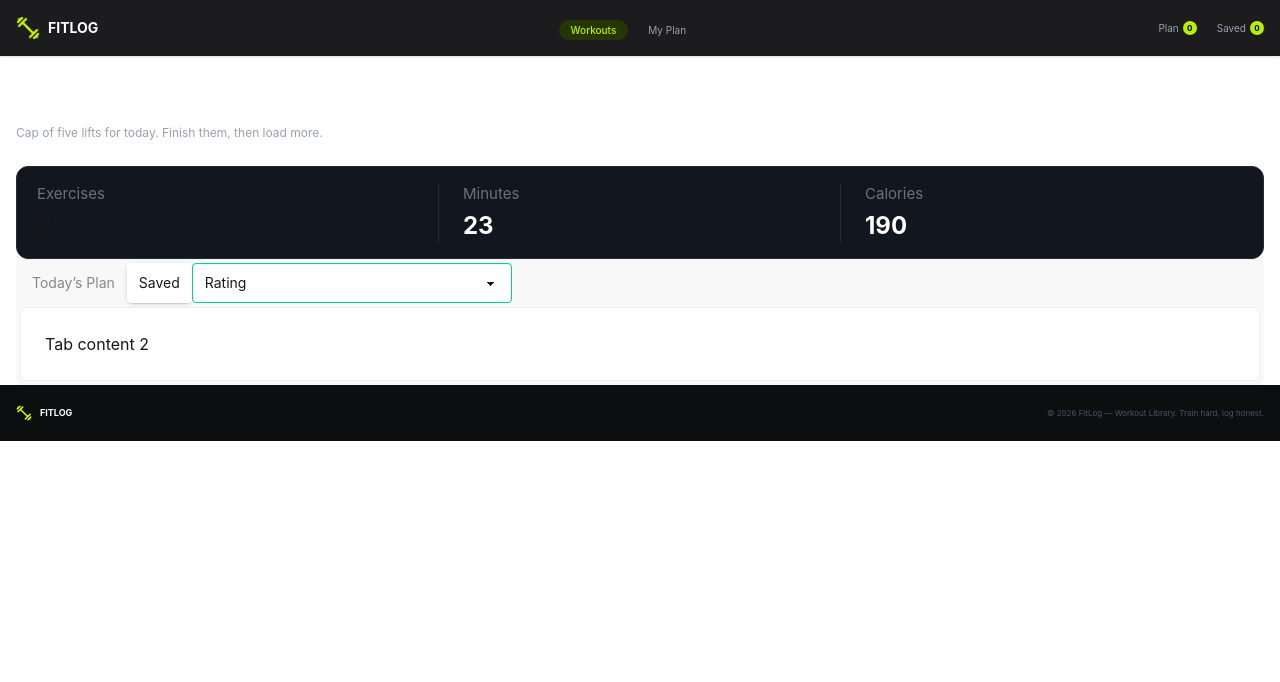
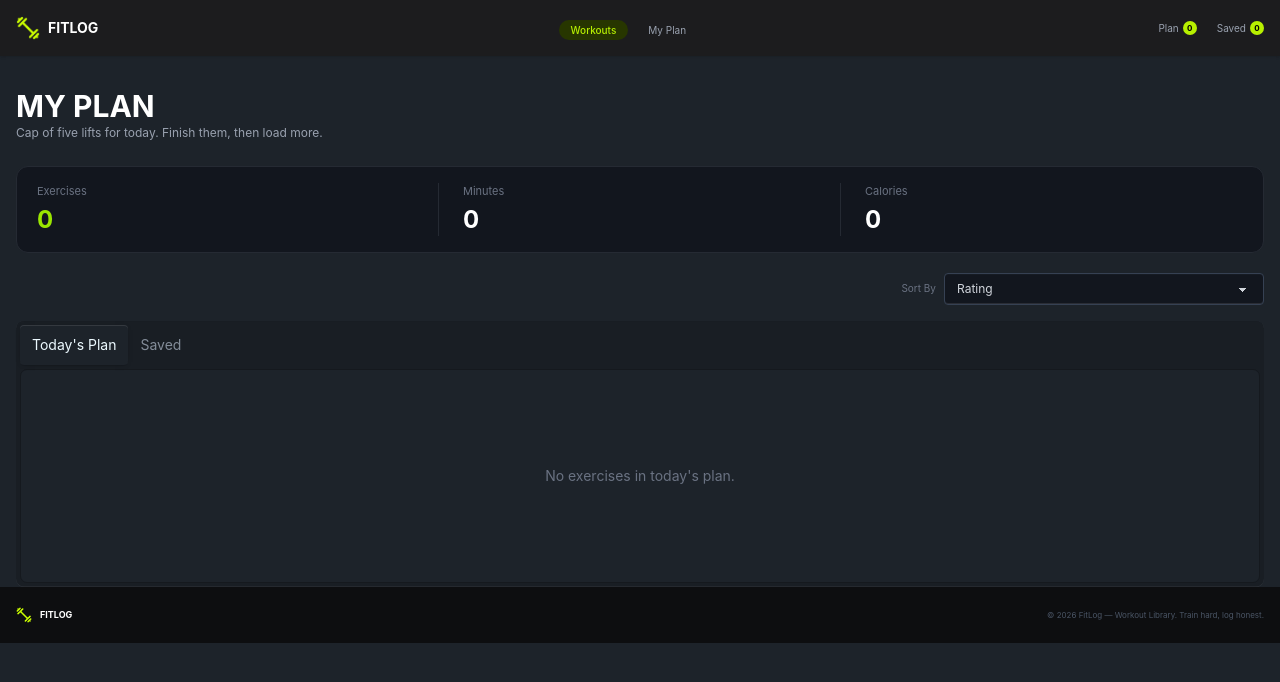
Before and after one commit to abirhosen30/Dev-fit-node-js-assignment, a Next.js app: page /my-page in a window 1280 px wide. Shown: the top 682 px of the page. Built offline with nearby package versions, Linux system fonts and the light colour scheme.

Commit message:
added remove feature

```diff
--- a/src/app/layout.tsx
+++ b/src/app/layout.tsx
@@ -25,6 +25,7 @@ export default function RootLayout({ children }: LayoutProps<"/">) {
   return (
     <html
       lang="en"
+      data-theme="dark"
       className={`${geistSans.variable} ${geistMono.variable} h-full antialiased`}
     >
       <body className="min-h-full flex flex-col">
--- a/src/app/my-page/page.tsx
+++ b/src/app/my-page/page.tsx
@@ -1,130 +1,200 @@
 "use client";
 
 import React, { useContext, useState } from "react";
-import ExercisePlanCard from "@/components/shared/SelectedExercisesCard";
+import ExercisePlanCard from "@/components/shared/SelectedExercisesPlanCard";
 import { ExercisesContext } from "@/context/ExercisesContext";
 import { IExercise } from "@/types/exercieses.type";
+import ExerciseSaveCard from "@/components/shared/SelectedExercisesSaveCard";
 
-const page = () => {
+const Page = () => {
   const context = useContext(ExercisesContext);
+
   if (!context) {
-    throw new Error("page must be used inside ExercisesProvider");
+    throw new Error("Page must be used inside ExercisesProvider");
   }
-  const { todayPlan, savePlan } = context;
 
-  const [sortBy, setSortBy] = useState<"rating" | "duration" | "calories">(
-    "rating",
-  );
+  const { todayPlan, savePlan, removeFromTodayPlan, removeFromSavePlan } = context;
 
+  // ১. একটি state রাখুন কোন ট্যাব সিলেক্টেড আছে ট্র্যাক করার জন্য
+  const [activeTab, setActiveTab] = useState<"today" | "saved">("today");
+
+  const [sortBy, setSortBy] = useState<
+    "rating" | "duration" | "calories"
+  >("rating");
+
+  // Sort exercises
   const sortExercises = (exercises: IExercise[]) => {
     const sortedExercises = [...exercises];
+
     if (sortBy === "rating") {
-      return sortedExercises.sort((a, b) => b.rating - a.rating);
+      sortedExercises.sort((a, b) => b.rating - a.rating);
     } else if (sortBy === "duration") {
-      return sortedExercises.sort((a, b) => b.duration - a.duration);
+      sortedExercises.sort((a, b) => b.duration - a.duration);
     } else {
-      return sortedExercises.sort((a, b) => b.caloriesBurned - a.caloriesBurned);
+      sortedExercises.sort(
+        (a, b) => b.caloriesBurned - a.caloriesBurned
+      );
     }
 
     return sortedExercises;
   };
 
-  const sortedTodayPlan = sortExercises(todayPlan);
-  const sortedSavePlan = sortExercises(savePlan);
+  const sortedTodayPlan = sortExercises(todayPlan || []);
+  const sortedSavePlan = sortExercises(savePlan || []);
+
+  // ২. সিলেক্টেড ট্যাবের ওপর ভিত্তি করে প্ল্যান নির্ধারণ করুন
+  const currentPlan = activeTab === "today" ? todayPlan || [] : savePlan || [];
+
+  // ৩. সিলেক্টেড প্ল্যানের জন্য স্ট্যাটিসটিক্স হিসেব করুন
+  const totalMinutes = currentPlan.reduce(
+    (total, exercise) => total + Number(exercise.duration || 0),
+    0
+  );
+
+  const totalCalories = currentPlan.reduce(
+    (total, exercise) => total + Number(exercise.caloriesBurned || 0),
+    0
+  );
 
   return (
     <div className="container mx-auto mt-8 px-4">
-      <h2 className="text-3xl font-bold text-white">MY PLAN</h2>
-      <p className="text-gray-400 text-[12px]">
+      {/* HEADER */}
+      <h2 className="text-3xl font-bold text-white">
+        MY PLAN
+      </h2>
+
+      <p className="text-[12px] text-gray-400">
         Cap of five lifts for today. Finish them, then load more.
       </p>
-      <div className="rounded-xl border border-[#252a33] bg-[#12161e] px-5 py-4 mt-6">
+
+      {/* STATS (এখন স্বয়ংক্রিয়ভাবে একটিভ ট্যাবের ডাটা দেখাবে) */}
+      <div className="mt-6 rounded-xl border border-[#252a33] bg-[#12161e] px-5 py-4">
         <div className="grid grid-cols-3 divide-x divide-[#252a33]">
+
           {/* Exercises */}
           <div className="px-4 first:pl-0">
-            <p className="text-[15px] text-gray-500">Exercises</p>
-
-            <p className="mt-1 text-2xl font-bold">2</p>
+            <p className="text-[11px] text-gray-500">
+              Exercises
+            </p>
+            <p className="mt-1 text-2xl font-bold text-lime-400">
+              {currentPlan.length}
+            </p>
           </div>
 
           {/* Minutes */}
           <div className="px-6">
-            <p className="text-[15px] text-gray-500">Minutes</p>
-
-            <p className="mt-1 text-2xl font-bold text-white">23</p>
+            <p className="text-[11px] text-gray-500">
+              Minutes
+            </p>
+            <p className="mt-1 text-2xl font-bold text-white">
+              {totalMinutes}
+            </p>
           </div>
 
           {/* Calories */}
           <div className="px-6 last:pr-0">
-            <p className="text-[15px] text-gray-500">Calories</p>
-
-            <p className="mt-1 text-2xl font-bold text-white">190</p>
+            <p className="text-[11px] text-gray-500">
+              Calories
+            </p>
+            <p className="mt-1 text-2xl font-bold text-white">
+              {totalCalories}
+            </p>
           </div>
         </div>
       </div>
-      {/* name of each tab group should be unique */}
-      <div className="tabs tabs-box">
-        <input
-          type="radio"
-          name="my_tabs_6"
-          className="tab"
-          aria-label="Today’s Plan"
-        />
-        <div className="tab-content bg-base-100 border-base-300 p-6">
-          Today’s Plan
-        </div>
 
-        <input
-          type="radio"
-          name="my_tabs_6"
-          className="tab"
-          aria-label="Saved"
-          defaultChecked
-        />
-        <div className="tab-content bg-base-100 border-base-300 p-6">
-          Tab content 2
-        </div>
+      {/* SORT */}
+      <div className="mt-5 flex items-center justify-end gap-2">
+        <span className="text-[10px] text-gray-500">
+          Sort By
+        </span>
+
         <select
           value={sortBy}
           onChange={(e) =>
-            setSortBy(e.target.value as "rating" | "duration" | "calories")
+            setSortBy(
+              e.target.value as
+                | "rating"
+                | "duration"
+                | "calories"
+            )
           }
-          className="select select-success"
+          className="select select-sm border-gray-700 bg-[#12161e] text-xs text-gray-300"
         >
           <option value="rating">Rating</option>
           <option value="duration">Duration</option>
           <option value="calories">Calories</option>
         </select>
+      </div>
 
-         <div className="tab-content border-base-300 bg-base-100 p-10">
+      {/* TABS */}
+      <div className="tabs tabs-box mt-4">
+
+        {/* TODAY'S PLAN TAB */}
+        <input
+          type="radio"
+          name="my_plan_tabs"
+          className="tab"
+          aria-label="Today's Plan"
+          checked={activeTab === "today"}
+          onChange={() => setActiveTab("today")}
+        />
+
+        <div className="tab-content border-base-300 bg-base-100 p-4">
           {sortedTodayPlan.length > 0 ? (
-            sortedTodayPlan.map((exercise) => (
-              <ExercisePlanCard key={exercise.id} exercise={exercise} />
-            ))
+            <div className="overflow-hidden rounded-lg border border-[#252a33]">
+              {sortedTodayPlan.map((exercise) => (
+                <ExercisePlanCard
+                  key={exercise.id}
+                  exercise={exercise}
+                  removeFromTodayPlan={removeFromTodayPlan}
+                />
+              ))}
+            </div>
           ) : (
-            <p className="flex items-center justify-center text-gray-500">
-              No exercises in today's plan.
-            </p>
+            <EmptyState message="No exercises in today's plan." />
           )}
         </div>
 
-        <div className="tab-content border-base-300 bg-base-100 p-10">
+        {/* SAVED TAB */}
+        <input
+          type="radio"
+          name="my_plan_tabs"
+          className="tab"
+          aria-label="Saved"
+          checked={activeTab === "saved"}
+          onChange={() => setActiveTab("saved")}
+        />
+
+        <div className="tab-content my-4 border-base-300 bg-base-100 p-4">
           {sortedSavePlan.length > 0 ? (
-            sortedSavePlan.map((exercise) => (
-              <ExercisePlanCard key={exercise.id} exercise={exercise} />
-            ))
+            <div className="overflow-hidden my-4 rounded-lg border border-[#252a33]">
+              {sortedSavePlan.map((exercise) => (
+                <ExerciseSaveCard
+                  key={exercise.id}
+                  exercise={exercise}
+                  removeFromSavePlan={removeFromSavePlan}
+                />
+              ))}
+            </div>
           ) : (
-            <p className="flex items-center justify-center text-gray-500">
-              No exercises in saved plan.
-            </p>
+            <EmptyState message="No exercises in saved plan." />
           )}
         </div>
-
       </div>
-
-
     </div>
   );
 };
 
-export default page;
+/* EMPTY STATE */
+const EmptyState = ({ message }: { message: string }) => {
+  return (
+    <div className="flex min-h-[180px] items-center justify-center">
+      <p className="text-sm text-gray-500">
+        {message}
+      </p>
+    </div>
+  );
+};
+
+export default Page;
--- a/src/app/page.tsx
+++ b/src/app/page.tsx
@@ -1,6 +1,5 @@
 import Banner from '@/components/homepage/Banner';
 import Exercises from '@/components/homepage/Exercieses';
-import Exercieses from '@/components/homepage/Exercieses';
 import React from 'react';
 
 const page = () => {
--- a/src/components/exercisesDetails/TodayPlanButton.tsx
+++ b/src/components/exercisesDetails/TodayPlanButton.tsx
@@ -50,7 +50,7 @@ const TodayPlanButton = ({ exercise }: TodayPlanButtonProps) => {
       className="rounded-md bg-lime-400 px-4 py-2 text-xs font-bold text-black transition hover:bg-lime-300"
       onClick={handleAddToTodayPlan}
     >
-      Add to Today's Plan
+      Add to Today&apos;s Plan
     </button>
   );
 };
--- a/src/components/homepage/Banner.tsx
+++ b/src/components/homepage/Banner.tsx
@@ -21,7 +21,7 @@ const Banner = () => {
           {/* Description */}
           <p className="mt-4 max-w-md text-[10px] leading-relaxed text-gray-400 sm:text-xs md:text-[10px]">
             FitLog is a dark, no-nonsense gym companion: pick a lift,
-            lock it into today's plan, and watch the week's work
+            lock it into today&apos;s plan, and watch the week&apos;s work
             add up.
           </p>
 
--- /dev/null
+++ b/src/components/shared/SelectedExercisesSaveCard.tsx
@@ -0,0 +1,63 @@
+"use client";
+import Image from "next/image";
+import { IExercise } from "@/types/exercieses.type";
+import Link from "next/link";
+interface ExerciseSaveCardProps {
+  exercise: IExercise;
+  removeFromSavePlan: (id: number) => void;
+}
+const ExerciseSaveCard = ({ exercise, removeFromSavePlan }: ExerciseSaveCardProps) => {
+  return (
+    <div className="flex items-center gap-4 border-b border-[#252a33] bg-[#0f1218] px-4 py-3">
+      {" "}
+      {/* IMAGE */}{" "}
+      <div className="relative h-12 w-20 shrink-0 overflow-hidden rounded-md">
+        {" "}
+        <Image
+          src={exercise.image}
+          alt={exercise.name}
+          fill
+          className="object-cover"
+        />{" "}
+      </div>{" "}
+      {/* INFO */}{" "}
+      <div className="min-w-0 flex-1">
+        {" "}
+        <h3 className="truncate text-xs font-bold uppercase text-white">
+          {" "}
+          {exercise.name}{" "}
+        </h3>{" "}
+        <p className="mt-0.5 text-[9px] text-gray-500">
+          {" "}
+          {exercise.muscleGroups?.join(", ")}{" "}
+        </p>{" "}
+        <div className="mt-1 flex items-center gap-3 text-[9px] text-gray-400">
+          {" "}
+          <span>◷ {exercise.duration} min</span>{" "}
+          <span>🔥 {exercise.caloriesBurned} kcal</span>{" "}
+          <span>☆ {exercise.rating}</span>{" "}
+        </div>{" "}
+      </div>{" "}
+      {/* ACTIONS */}{" "}
+      <div className="flex shrink-0 items-center gap-2">
+        {" "}
+       <Link href={`/details/${exercise.id}`} className="flex items-center gap-2">
+        <button
+          type="button"
+          className="rounded-full border border-gray-700 px-3 py-1.5 text-[9px] text-gray-300 transition hover:bg-gray-800"
+        > View Details
+        </button>
+       </Link>
+        <button
+          type="button"
+          className="px-1 text-xs text-gray-500 transition hover:text-white"
+          onClick={() => removeFromSavePlan(exercise.id)}
+        >
+          {" "}
+          ×{" "}
+        </button>{" "}
+      </div>{" "}
+    </div>
+  );
+};
+export default ExerciseSaveCard;
```
Also changed, not shown: src/components/shared/NavBar.tsx (+4 -4 lines), src/components/shared/SelectedExercisesPlanCard.tsx (renamed from src/components/shared/SelectedExercisesCard.tsx, +12 -8 lines), src/context/ExercisesContext.tsx (+9 -0 lines), src/app/listedExercieses/page.tsx (deleted).
